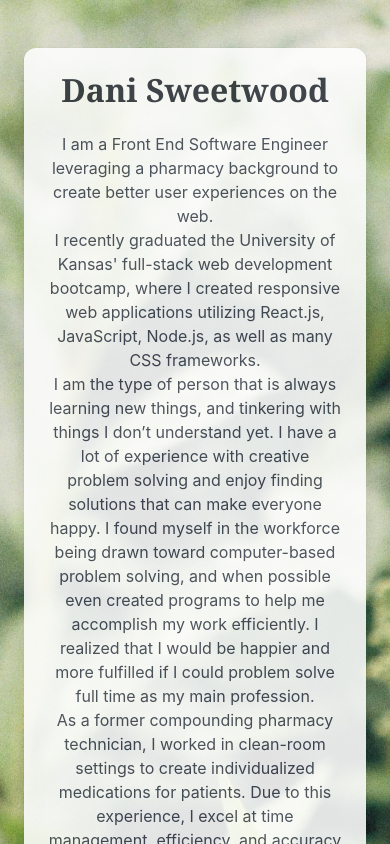
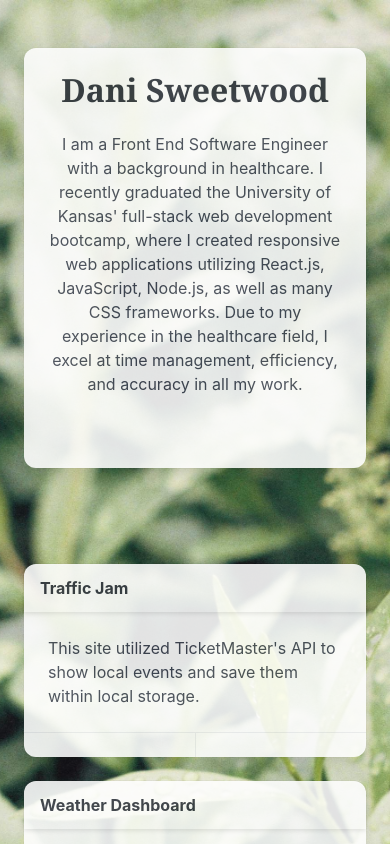
Before and after one commit to DaniSweets/SelfSite, a React (Vite) app: page / in a window 390 px wide. Shown: the top 844 px of the page. Built offline with nearby package versions, Linux system fonts and the light colour scheme.

Commit message:
fixed resume link and added shorter aboutme for mobile

```diff
--- /dev/null
+++ b/src/components/AboutMeMobile.jsx
@@ -0,0 +1,10 @@
+export default function AboutMeMobile() {
+    return (
+        <div className="mb-6">
+            <p>I am a Front End Software Engineer with a background in healthcare. I recently graduated the University of Kansas' full-stack web development bootcamp, where I created responsive web applications utilizing React.js, JavaScript, Node.js, as well as many CSS frameworks. Due to my experience in the healthcare field, I excel at time management, efficiency, and accuracy in all my work.</p>
+            {/* <p>I am the type of person that is always learning new things, and tinkering with things I don’t understand yet. I have a lot of experience with creative problem solving and enjoy finding solutions that can make everyone happy.
+            I found myself in the workforce being drawn toward computer-based problem solving, and when possible even created programs to help me accomplish my work efficiently. I realized that I would be happier and more fulfilled if I could problem solve full time as my main profession.</p>
+            <p>As a former compounding pharmacy technician, I worked in clean-room settings to create individualized medications for patients. Due to this experience, I excel at time management, efficiency, and accuracy in all my work. I also learn new concepts and procedures very quickly, but am not afraid to ask questions when I need help.</p> */}
+        </div>
+    )
+}
--- a/src/components/Footer.jsx
+++ b/src/components/Footer.jsx
@@ -7,7 +7,7 @@ export default function Footer() {
             <a href="https://www.linkedin.com/in/dani-sweetwood/" className='title m-3'>
                 <ion-icon name="logo-linkedin"></ion-icon>
             </a>
-            <a href='/DaniSweetwood.pdf' className='title m-3'>
+            <a href='/Dani Sweetwood.pdf' className='title m-3'>
                 <ion-icon name="document-attach-outline"></ion-icon>
             </a>
         </footer>
--- a/src/components/Header.jsx
+++ b/src/components/Header.jsx
@@ -1,11 +1,24 @@
 import AboutMe from "./AboutMe"
+import AboutMeMobile from "./AboutMeMobile";
+
+let isMobile = null;
+
+if (typeof window !== "undefined") {
+  isMobile = window.innerWidth < 700;
+}
+
+var about = <AboutMe />
+
+if (isMobile == true){
+    about = <AboutMeMobile />
+}
 
 export default function Header() {
     return (
         <header className="section has-text-centered">
             <div className="card"><div className="card-content">
                 <p className="title">Dani Sweetwood</p>
-                <AboutMe />
+                {about}
             </div></div>
         </header>
     )
```
